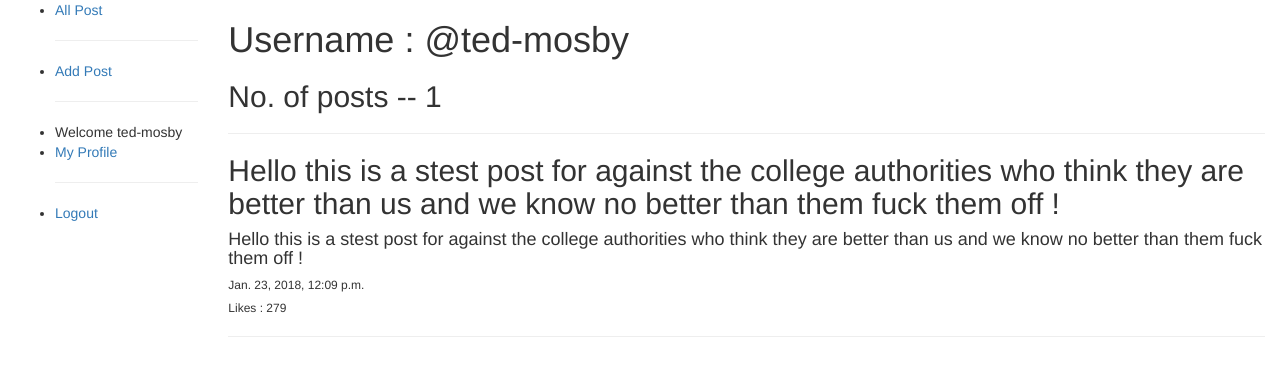
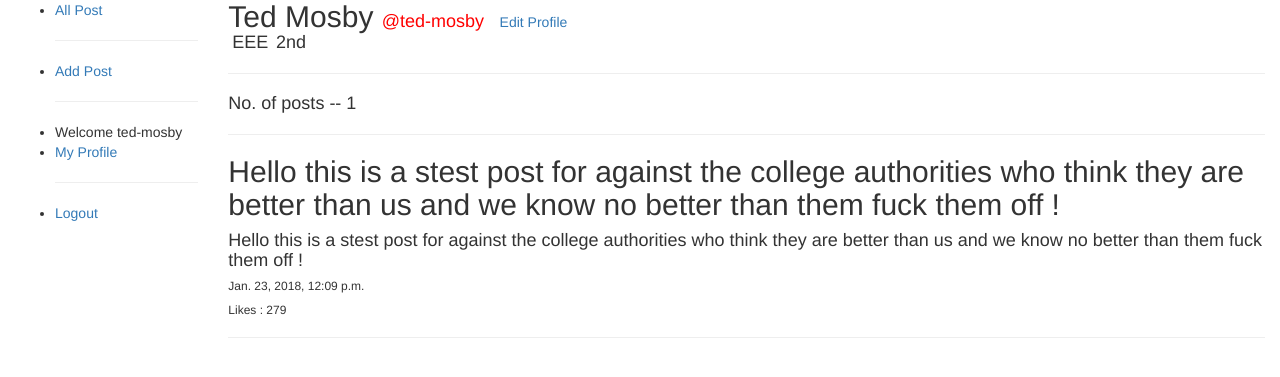
Before and after one commit to shishir2635/my_feed, a Django app: page /profile/ in a window 1280 px wide. Shown: the top 377 px of the page. Run offline with Django 3.2, Linux system fonts and the light colour scheme; a user stored in the database is signed in; data comes from the database, SQL or seed files in the repository; both versions use the stored data as it was after the commit; some libraries are stand-ins or nearby versions.

Commit message:
Added Profile

```diff
--- a/feed/forms.py
+++ b/feed/forms.py
@@ -1,5 +1,6 @@
 from .models import board,profile,comment
 from django.forms import ModelForm
+
 
 class boardform(ModelForm):
 	class Meta:
--- a/feed/models.py
+++ b/feed/models.py
@@ -1,12 +1,35 @@
 from django.db import models
 from django.contrib.auth.models import User
+
+# this will include choices sections
+Year_Choices = (
+    ('1','1st Year'),
+    ('2', '2nd Year'),
+    ('3','3rd Year'),
+    ('4','4th Year'),
+)
+
+
+Branch_Choices = (
+	('CSE' , 'Computer Science And Engineering'),
+	('IT' , 'Information Technology'),
+	('EC' , 'Electronics Engineering'),
+	('EEE' , 'Electrical And Electronics Engineering'),
+	('CE','Civil Engineering'),
+	('ME' , 'Mechanical Engineering'),
+	('EE' , 'Electrical Engineering'),
+	('IC' , 'Instrumentation and Control'),
+	)
+# this ends here
+
+
 
 class profile(models.Model):
 
 	username = models.OneToOneField(User,on_delete=models.CASCADE)
 	name = models.CharField(max_length=100,help_text='full name')
-	branch = models.CharField(max_length=10,help_text='Enter your branch initials i.e.. CE for civil engineering')
-	year = models.CharField(max_length=10,help_text='Enter your year of study ie.. 2 for 2nd year etc.')
+	branch = models.CharField(max_length=10,choices=Branch_Choices,help_text='Enter your branch initials i.e.. EEE for electrical and electronics engineering')
+	year = models.CharField(max_length=10, choices=Year_Choices ,help_text='Enter your year of study ie.. 2 for 2nd year etc.')
 	email = models.EmailField(null=True,help_text='Can be left blank!')
 
 	def __str__(self):
@@ -33,6 +56,7 @@ class board(models.Model):
 # 		return str(self.id)
 
 class comment(models.Model):
+
 	comment = models.CharField(max_length=200)
 	post = models.ForeignKey(board,on_delete=models.CASCADE)
 	user = models.ForeignKey(User,on_delete=models.CASCADE)
--- a/feed/templates/feed/profilefilled.html
+++ b/feed/templates/feed/profilefilled.html
@@ -3,8 +3,13 @@
 
 {%block content %}
 
-<h1> Username : @{{user.get_username}} </h1><h2> No. of posts -- {{num}}</h2>
-<h3>{{name}}</h3>
+<h2 style="display: inline;"> {{profile.name}}   </h2><h4 style="display: inline; color: red;">@{{user.get_username}}</h4>
+&nbsp &nbsp<a href="edit">Edit Profile</a>
+<br>
+&nbsp<h4 style="display: inline;">{{profile.branch}}</h4>
+&nbsp<h4 style="display: inline;">{{profile.year}}</h4>
+<hr>
+<h4> No. of posts -- {{num}}</h4>
 <hr>
 {%for post in posts %}
 <h2> {{post.post}} </h2><h4>{{post}}</h4><h6>{{post.time}}</h6>
--- a/feed/urls.py
+++ b/feed/urls.py
@@ -8,6 +8,6 @@ urlpatterns = [
 	path('post/add/',views.post_new, name='newpost'),
 	path('post/<pk>/',views.post_detail,name='post_detail'),
 	path('post/<pk>/like',views.like_command,name='like_command'),
-	path('post/<pk>/comment',views.post_comment,name='post_comment'),
+	#path('post/<pk>/comment',views.post_comment,name='post_comment'),
 	#path('trending/',views.trending,name='trending')
 ]
--- a/feed/views.py
+++ b/feed/views.py
@@ -53,7 +53,7 @@ def signup(request):
 	return render(request,'feed/signup.html', {'form':form})
 
 @login_required(login_url='/login')
-def profile(request):
+def profilef(request):
 	try:
 		shishir = request.user.profile
 
@@ -75,9 +75,10 @@ def profile(request):
 	else:
 		user = request.user
 		#name = profile.objects.filter(username=user.get_username)
+		profile = request.user.profile
 		posty = board.objects.filter(user=user)
 		number = posty.count()
-		return render(request,'feed/profilefilled.html',{'posts':posty, 'num':number ,})
+		return render(request,'feed/profilefilled.html',{'posts':posty, 'num':number , 'profile':profile,})
 
 @login_required(login_url='/login')
 def post_detail(request,pk):
@@ -105,5 +106,6 @@ def like_command(request,pk):
 	post.save()
 	return redirect('posts_all')
 
-def post_comment(request,pk):
-	pass
+@login_required(login_url='/login')
+def profile_edit(request):
+	return HttpResponse('Work in Progress !')
--- a/thefeed/urls.py
+++ b/thefeed/urls.py
@@ -24,5 +24,6 @@ urlpatterns = [
     path('login/',auth_views.login,name='login'),
     path('logout/',auth_views.logout,{'next_page':'/feed/'},name='logout'),
     path('signup/',view.signup,name='signup'),
-    path('profile/', view.profile,name='profile'),
+    path('profile/', view.profilef,name='profile'),
+    path('profile/edit',view.profile_edit,name='profile_edit'),
 ]
```
Also changed, not shown: db.sqlite3, feed/migrations/0007_auto_20180124_1359.py (added).
